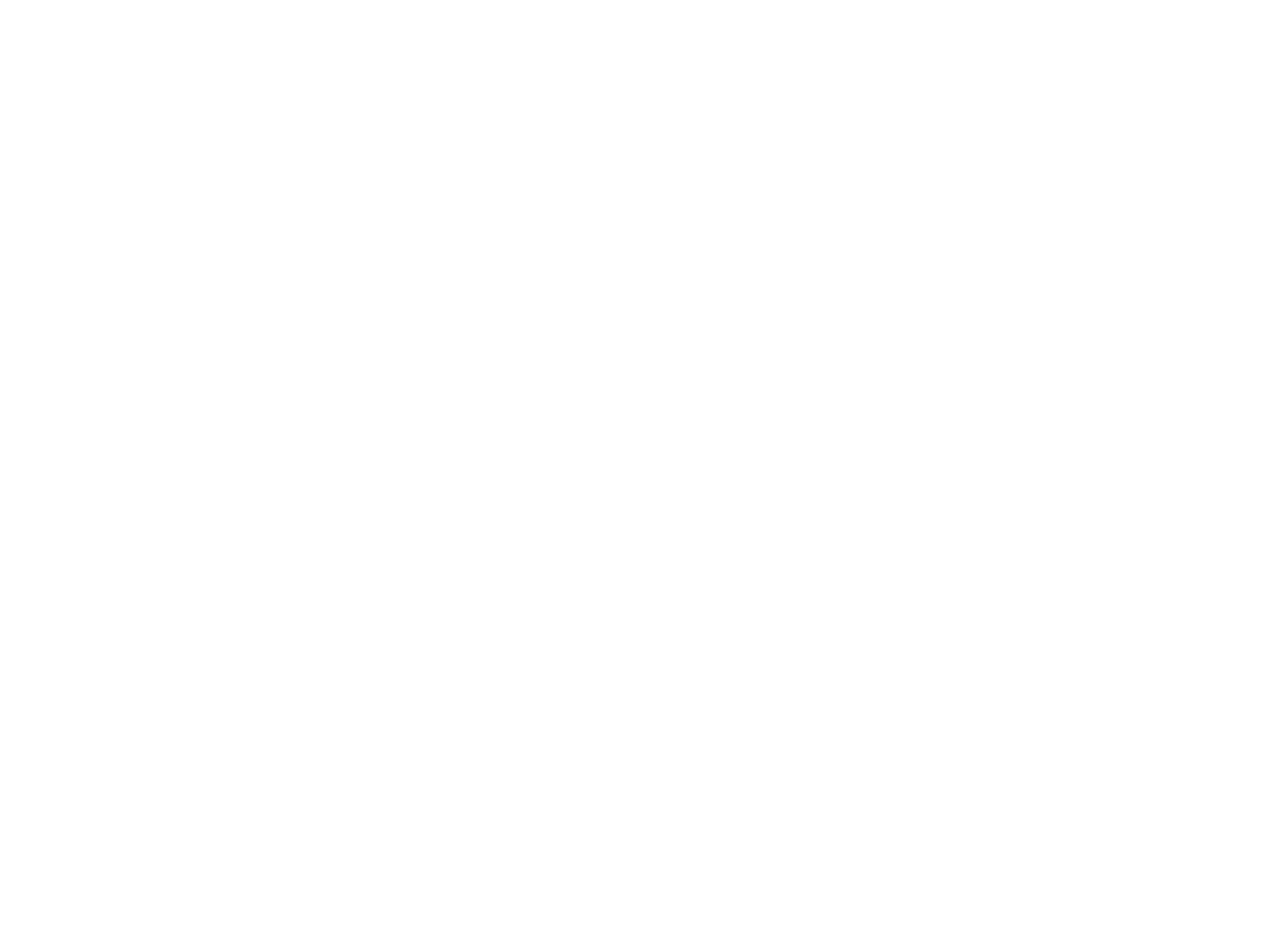
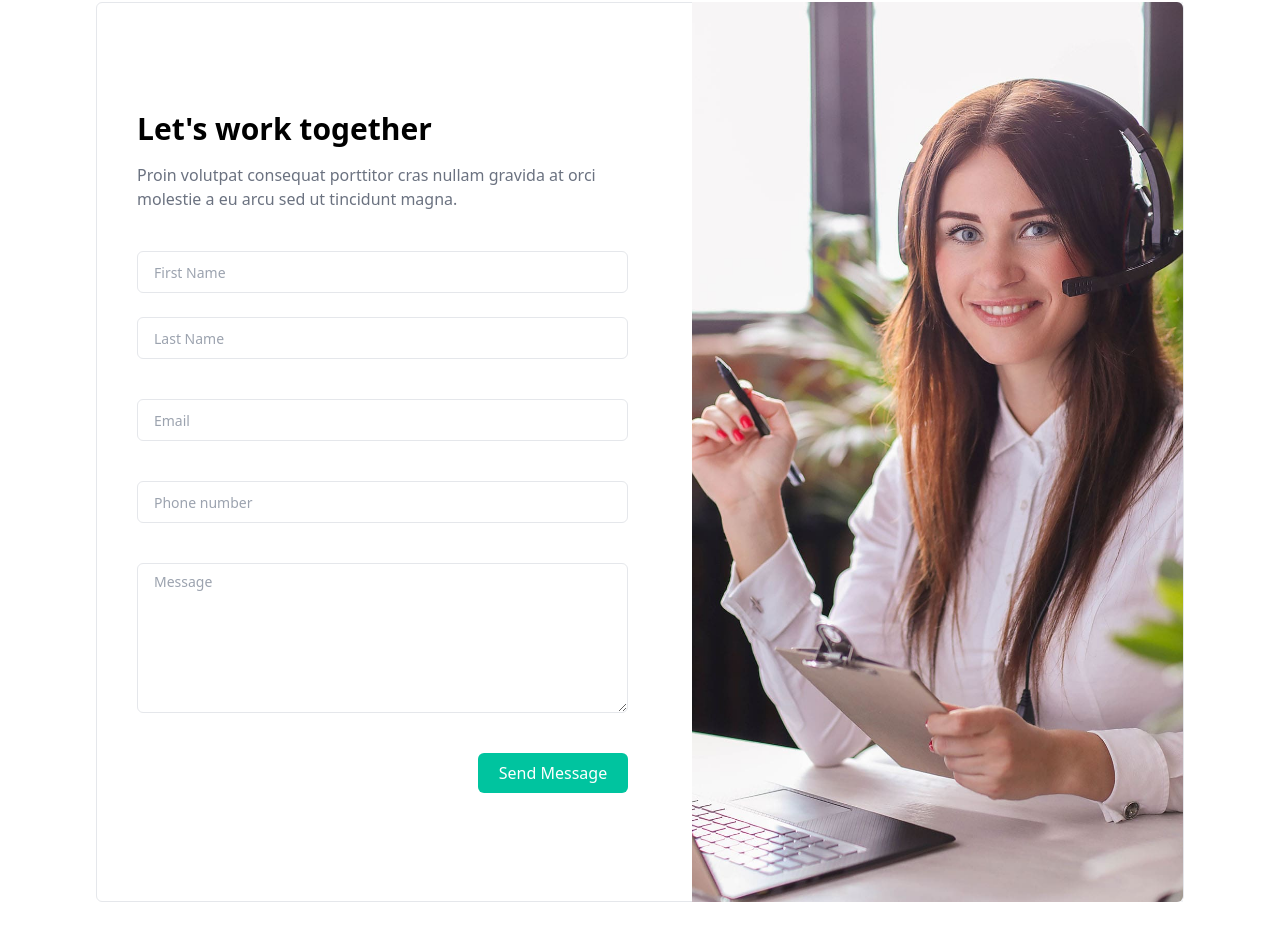
Before and after one commit to nihara96/progres-ui-pack, a Next.js app: page /contact in a window 1280 px wide. Shown: the part 1744-2684 px from the top of the page. Before the commit the page ends 1802 px from the top, so only its background shows below. Built offline with nearby package versions, Linux system fonts and the light colour scheme.

Commit message:
contact form3

```diff
--- /dev/null
+++ b/src/components/ContactForms/ContactForm3.tsx
@@ -0,0 +1,56 @@
+import React from "react";
+import image from "../../../public/images/contact.jpg";
+import Image from "next/image";
+
+const ContactForm3 = () => {
+  return (
+    <div className="flex flex-col md:flex-row gap-6 items-center w-full h-[900px] rounded-md border">
+      <div className="flex w-full flex-1 flex-col py-6 gap-10 px-6 md:px-10">
+        <div className="flex flex-col gap-4">
+          <h3 className="text-3xl font-bold">Let&apos;s work together</h3>
+          <p className="text-gray-500">
+            Proin volutpat consequat porttitor cras nullam gravida at orci
+            molestie a eu arcu sed ut tincidunt magna.
+          </p>
+        </div>
+        <div className="flex  flex-wrap flex-row md:flex-col gap-6">
+          <input
+            className="flex w-full px-4 py-2 rounded-md placeholder:text-sm border focus:outline-[#00c49f]"
+            placeholder="First Name"
+          />
+          <input
+            className="flex w-full px-4 py-2 rounded-md placeholder:text-sm border focus:outline-[#00c49f]"
+            placeholder="Last Name"
+          />
+        </div>
+        <input
+          placeholder="Email"
+          className="flex w-full px-4 py-2 rounded-md placeholder:text-sm border focus:outline-[#00c49f]"
+        />
+        <input
+          placeholder="Phone number"
+          className="flex w-full px-4 py-2 rounded-md placeholder:text-sm border focus:outline-[#00c49f]"
+        />
+        <textarea
+          placeholder="Message"
+          className="flex w-full px-4 py-2 rounded-md h-[150px] placeholder:text-sm border focus:outline-[#00c49f]"
+        />
+        <div className="flex justify-end">
+          <button className="w-[150px] h-[40px] bg-[#00c49f] rounded-md text-white">
+            Send Message
+          </button>
+        </div>
+      </div>
+
+      <div className="hidden lg:flex flex-1 h-[900px] items-center bg-gray-100">
+        <Image
+          className="object-cover rounded-r-md w-full h-full"
+          alt="contact"
+          src={image}
+        />
+      </div>
+    </div>
+  );
+};
+
+export default ContactForm3;
--- a/src/pages/contact.tsx
+++ b/src/pages/contact.tsx
@@ -1,5 +1,6 @@
 import ContactForm1 from "@/components/ContactForms/ContactForm1";
 import ContactForm2 from "@/components/ContactForms/ContactForm2";
+import ContactForm3 from "@/components/ContactForms/ContactForm3";
 import Layout from "@/components/Layout/Layout";
 import Link from "next/link";
 import React from "react";
@@ -13,6 +14,7 @@
       </Link>
       <ContactForm1 />
       <ContactForm2 />
+      <ContactForm3/>
     </Layout>
   );
 };
```
Also changed, not shown: public/images/contact.jpg (added).
